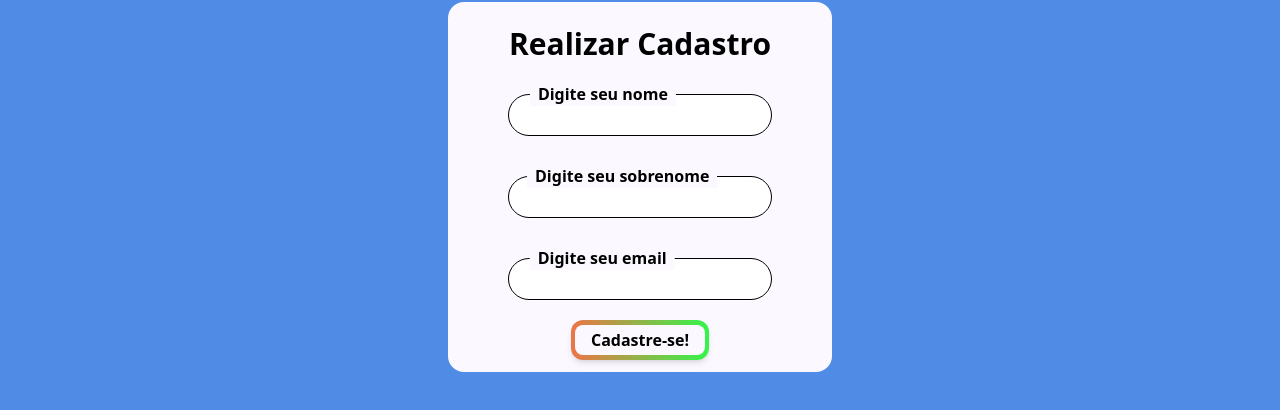
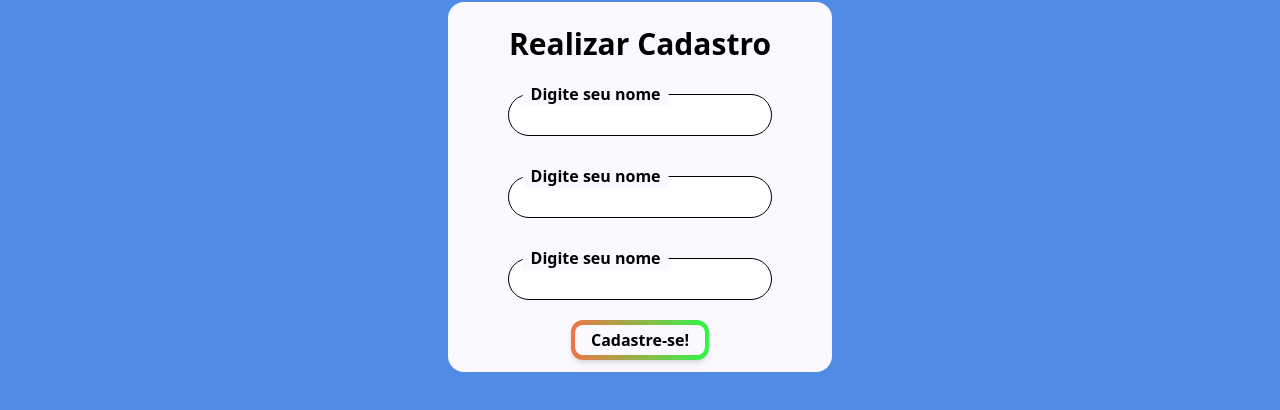
Before and after one commit to softexrecifepe/PI-PRO-LIDERA-TURMA-09-EQUIPE-02, a Next.js app: page / in a window 1280 px wide. Shown: the part 142-552 px from the top of the page. Built offline with nearby package versions, Linux system fonts and the light colour scheme.

Commit message:
created inputText component

```diff
--- a/src/app/components/registerForm.tsx
+++ b/src/app/components/registerForm.tsx
@@ -1,22 +1,15 @@
 import React from "react"
 import { Button } from "./button";
+import { InputText } from "./textInput";
 
 export function RegisterForm(){
     return(
         <div className="bg-box w-96 mt-20 mx-auto p-3 text-center rounded-2xl">
                 <h1 className="text-3xl font-bold p-3">Realizar Cadastro</h1>
-                <form className="mx-12">
-                    {/* // TROCAR TODOS OS "H1" POR <label></label> P USAR C INPUT*/}
-                    {/* Criar um compotente para o <input type="text" /> */}
-                    <h1 className="absolute bg-box transform translate-x-[15%] translate-y-1/3 font-semibold px-2">Digite seu nome</h1>
-                    <input type="text" className="rounded-3xl border border-black my-5 w-full p-2" name="" id="name"/>
-                    <h1 className="absolute bg-box transform translate-x-[10%] translate-y-1/3 font-semibold px-2">Digite seu sobrenome</h1>
-                    <input type="text" className="rounded-3xl border border-black my-5 w-full p-2" name="" id="surname"/>
-                    <h1 className="absolute bg-box transform translate-x-[15%] translate-y-1/3 font-semibold px-2">Digite seu email</h1>
-                    <input type="text" className="rounded-3xl border border-black my-5 w-full p-2" name="" id="email" />
-                    <br></br>
+                    <InputText></InputText>
+                    <InputText></InputText>
+                    <InputText></InputText>
                     <Button></Button>
-                </form>
         </div>
     )
 }
--- /dev/null
+++ b/src/app/components/textInput.tsx
@@ -0,0 +1,14 @@
+export function InputText(){
+    return(
+        <div>
+            <form className="mx-12">
+                {/* // TROCAR TODOS OS "H1" POR <label></label> P USAR C INPUT*/}
+                {/* Criar um compotente para o <input type="text" /> */}
+                <label htmlFor="name" className="absolute bg-box transform translate-x-[10%] translate-y-1/3 font-semibold px-2">
+                    Digite seu nome
+                </label>
+                <input type="text" className="rounded-3xl border border-black my-5 w-full p-2" name="" id="name"/>
+            </form>
+        </div>
+    )
+}
--- a/src/app/page.tsx
+++ b/src/app/page.tsx
@@ -6,7 +6,6 @@ export default function Home(){
   return (
     <div>
       <RegisterForm></RegisterForm>
-
     </div>
   )
 };
```
